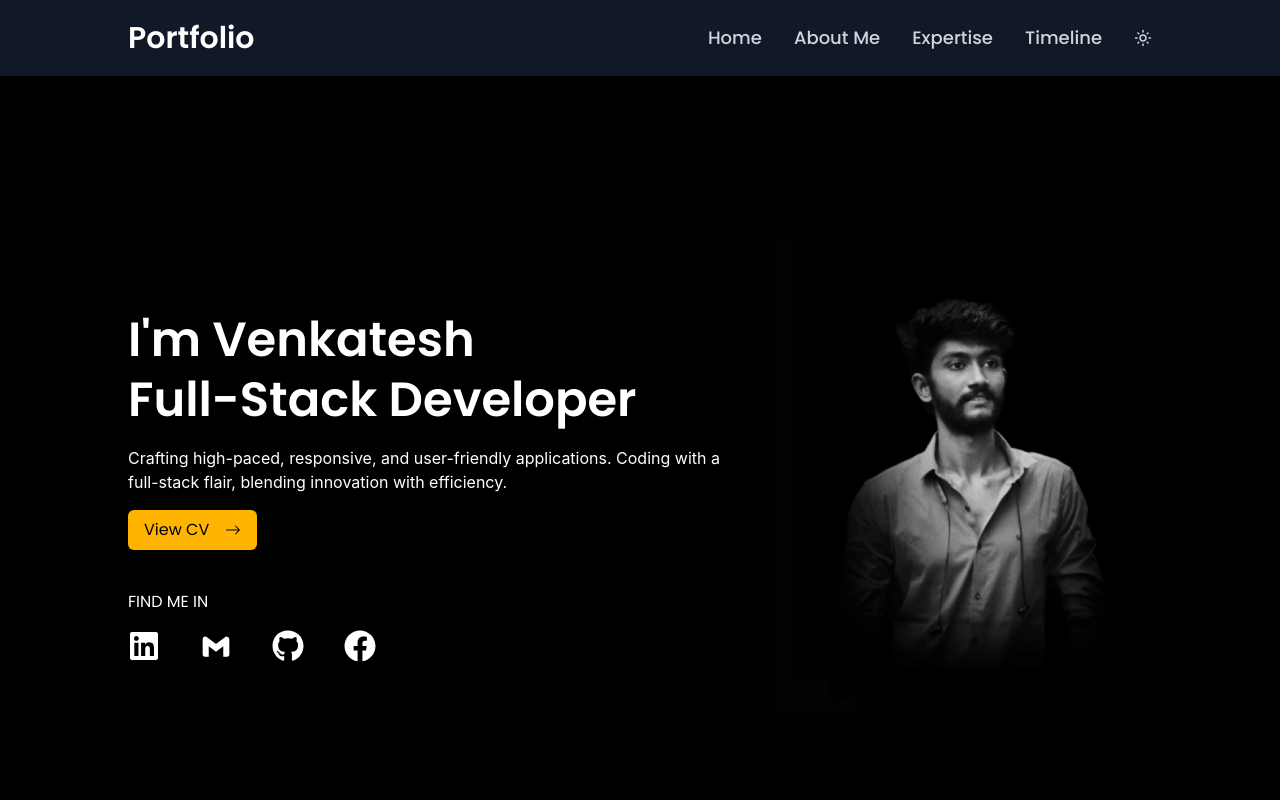
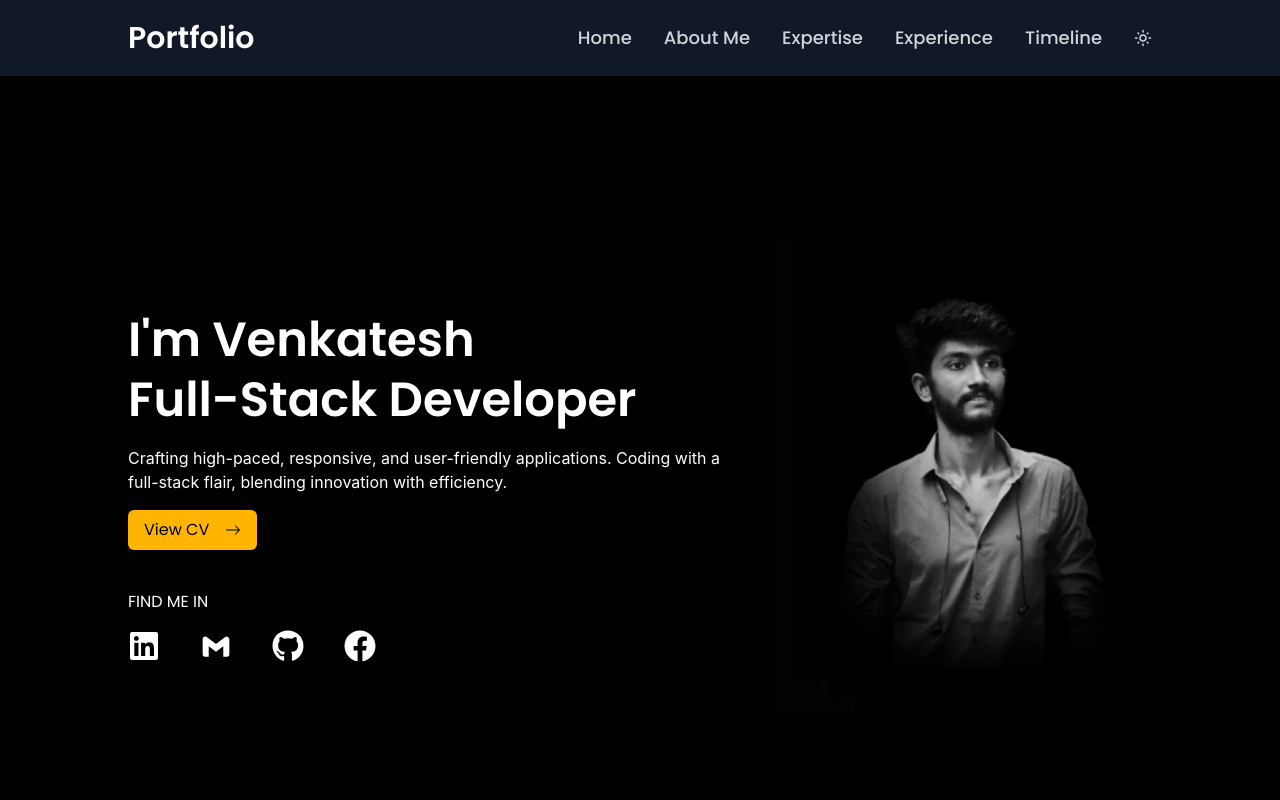
Before and after one commit to MeruguVenkatesh2766/portfolio, a React (Vite) app: page / in a window 1280 px wide. Shown: the top 800 px of the page. Built offline with nearby package versions, Linux system fonts and the light colour scheme.

Commit message:
Added Work Experience in Navbar

```diff
--- a/src/components/Navbar.jsx
+++ b/src/components/Navbar.jsx
@@ -53,6 +53,16 @@ const Navbar = ({ darkMode, toggleDarkMode }) => {
               className={`hover:${darkMode ? "text-gray-300" : "text-brightColor"} transition-all cursor-pointer`}
             >
               Expertise
+            </Link>
+
+            <Link
+              to="experience"
+              spy={true}
+              smooth={true}
+              duration={500}
+              className={`hover:${darkMode ? "text-gray-300" : "text-brightColor"} transition-all cursor-pointer`}
+            >
+              Experience
             </Link>
 
             <Link
@@ -120,6 +130,16 @@ const Navbar = ({ darkMode, toggleDarkMode }) => {
           </Link>
 
           <Link
+              to="experience"
+              spy={true}
+              smooth={true}
+              duration={500}
+              className={`hover:${darkMode ? "text-gray-300" : "text-brightColor"} transition-all cursor-pointer`}
+            >
+              Experience
+            </Link>
+
+          <Link
             to="timeline"
             spy={true}
             smooth={true}
--- a/src/layouts/EducationCard.jsx
+++ b/src/layouts/EducationCard.jsx
@@ -9,7 +9,7 @@ const EducationCard = (props) => {
         <h2 className={`text-xl font-semibold text-center ${darkMode ? "text-white" : ""}`}>{title}</h2>
         {values.map((value, index) => (
           <p
-            className={`px-5 pb-2 pt-2 text-base font-normal ${darkMode ? "text-gray-500 dark:text-gray-400" : "text-gray-500 dark:text-gray-400"} ${index !== values.length - 1 ? " border-b border-gray-700" : ""
+            className={`px-5 pb-2 pt-2 text-base font-normal  ${index !== values.length - 1 && darkMode ? " border-b border-gray-700" : ""
               }`}
             key={index}
           >
```
